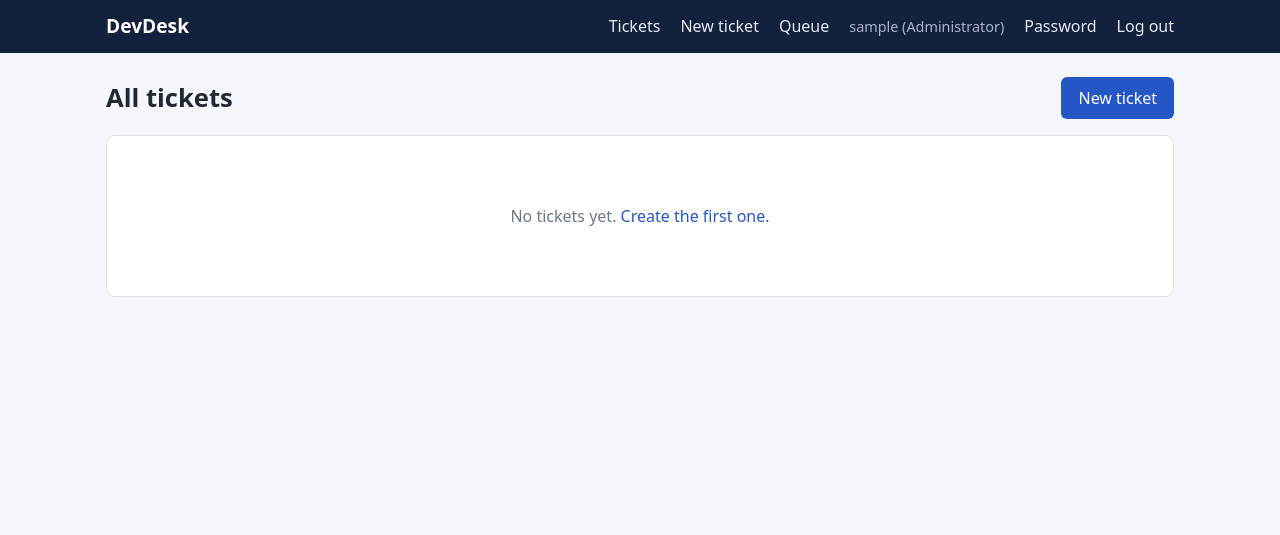
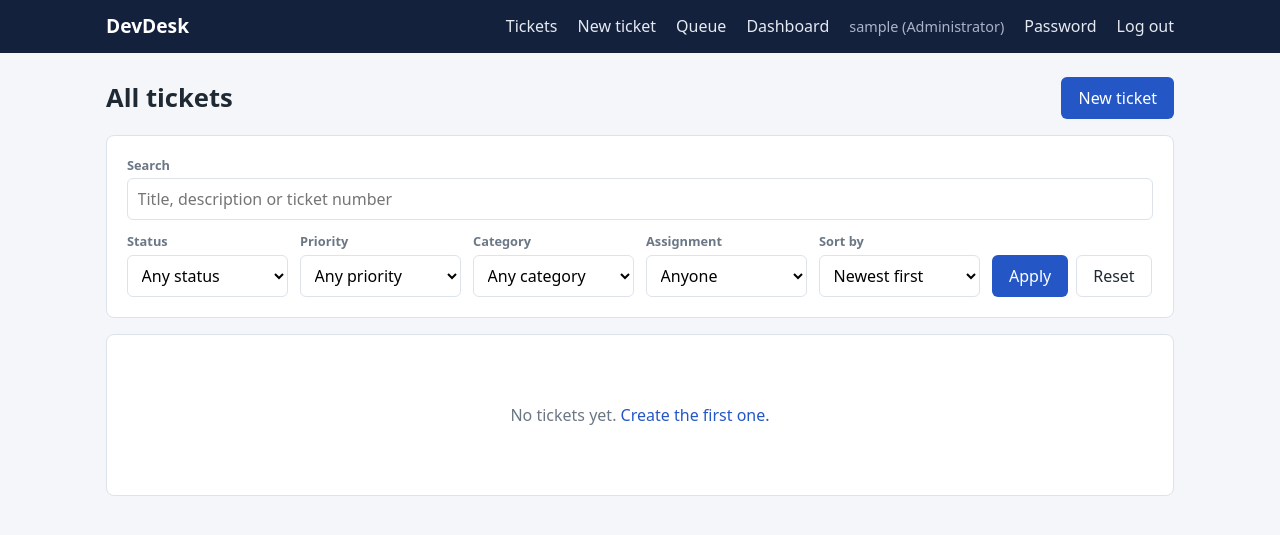
Before and after one commit to uday-bhatiya/Dev-Desk, a Django app: page /tickets/ in a window 1280 px wide. Shown: the top 535 px of the page. Run offline with Django 5.2, Linux system fonts and the light colour scheme; the visitor is signed in with stand-in values (Sample User, id 1); data comes from the database, SQL or seed files in the repository; data that the repository does not hold is empty.

Commit message:
add search, filters, pagination, dashboard metrics and bulk demo data

```diff
--- a/static/css/style.css
+++ b/static/css/style.css
@@ -152,3 +152,57 @@
 }
 .comment-form { border-top: 1px solid var(--border); margin-top: 1rem; padding-top: 1rem; }
 .checkbox { display: flex; align-items: center; gap: 0.5rem; margin-bottom: 0.75rem; }
+
+/* Filters and pagination */
+.filter-bar { margin-bottom: 1rem; }
+.filter-grid {
+  display: grid;
+  grid-template-columns: repeat(auto-fit, minmax(150px, 1fr));
+  gap: 0.75rem;
+  align-items: end;
+}
+.filter-search { grid-column: 1 / -1; }
+.filter-field label {
+  display: block; font-size: 0.8rem; font-weight: 600;
+  color: var(--muted); margin-bottom: 0.2rem;
+}
+.filter-field input, .filter-field select {
+  width: 100%; padding: 0.5rem 0.6rem; border: 1px solid var(--border);
+  border-radius: 6px; font: inherit; background: #fff;
+}
+.filter-actions { display: flex; gap: 0.5rem; }
+.result-summary { color: var(--muted); font-size: 0.9rem; margin: 0 0 0.75rem; }
+.pagination {
+  display: flex; justify-content: center; align-items: center;
+  gap: 1rem; margin-top: 1rem;
+}
+
+/* Dashboard */
+.kpi-grid {
+  display: grid; grid-template-columns: repeat(auto-fit, minmax(160px, 1fr));
+  gap: 1rem; margin-bottom: 1.25rem;
+}
+.kpi {
+  background: var(--surface); border: 1px solid var(--border);
+  border-radius: 8px; padding: 1rem;
+}
+.kpi-value { font-size: 1.7rem; font-weight: 700; line-height: 1.2; }
+.kpi-label { color: var(--muted); font-size: 0.85rem; }
+.kpi-alert .kpi-value { color: var(--danger); }
+.dash-grid {
+  display: grid; grid-template-columns: repeat(auto-fit, minmax(min(320px, 100%), 1fr));
+  gap: 1.25rem;
+}
+.dash-wide { grid-column: 1 / -1; }
+.bar-row {
+  display: grid; grid-template-columns: 90px 1fr 40px;
+  align-items: center; gap: 0.5rem; margin-bottom: 0.5rem;
+}
+.bar-track { background: #eef1f5; border-radius: 999px; height: 0.7rem; overflow: hidden; }
+.bar-fill { background: var(--primary); height: 100%; border-radius: 999px; }
+.bar-value { text-align: right; font-weight: 600; }
+.trend { display: flex; gap: 4px; }
+.trend-col { flex: 1; text-align: center; }
+.trend-bar-wrap { height: 110px; display: flex; align-items: flex-end; }
+.trend-bar { width: 100%; background: var(--primary); border-radius: 3px 3px 0 0; min-height: 2px; }
+.trend-label { font-size: 0.7rem; color: var(--muted); margin-top: 0.25rem; }
--- a/templates/base.html
+++ b/templates/base.html
@@ -16,6 +16,7 @@
         <a href="{% url 'ticket_create' %}">New ticket</a>
         {% if user.can_handle_tickets %}
           <a href="{% url 'ticket_queue' %}">Queue</a>
+          <a href="{% url 'dashboard' %}">Dashboard</a>
         {% endif %}
         <span class="nav-user">{{ user.username }} ({{ user.get_role_display }})</span>
         <a href="{% url 'password_change' %}">Password</a>
--- a/templates/tickets/ticket_list.html
+++ b/templates/tickets/ticket_list.html
@@ -8,9 +8,51 @@
     <a class="btn btn-primary" href="{% url 'ticket_create' %}">New ticket</a>
   </div>
 
+  <form method="get" class="card filter-bar">
+    <div class="filter-grid">
+      <div class="filter-field filter-search">
+        <label for="{{ form.q.id_for_label }}">Search</label>
+        {{ form.q }}
+      </div>
+      <div class="filter-field">
+        <label for="{{ form.status.id_for_label }}">Status</label>
+        {{ form.status }}
+      </div>
+      <div class="filter-field">
+        <label for="{{ form.priority.id_for_label }}">Priority</label>
+        {{ form.priority }}
+      </div>
+      <div class="filter-field">
+        <label for="{{ form.category.id_for_label }}">Category</label>
+        {{ form.category }}
+      </div>
+      {% if user.can_handle_tickets %}
+        <div class="filter-field">
+          <label for="{{ form.assignment.id_for_label }}">Assignment</label>
+          {{ form.assignment }}
+        </div>
+      {% endif %}
+      <div class="filter-field">
+        <label for="{{ form.sort.id_for_label }}">Sort by</label>
+        {{ form.sort }}
+      </div>
+      <div class="filter-actions">
+        <button type="submit" class="btn btn-primary">Apply</button>
+        <a class="btn btn-secondary" href="{% url 'ticket_list' %}">Reset</a>
+      </div>
+    </div>
+  </form>
+
   <div class="card">
-    {% if tickets %}
-      {% include "tickets/_ticket_table.html" with show_requester=user.can_handle_tickets %}
+    {% if page_obj.paginator.count %}
+      <p class="result-summary">
+        Showing {{ page_obj.start_index }} to {{ page_obj.end_index }}
+        of {{ page_obj.paginator.count }} ticket{{ page_obj.paginator.count|pluralize }}
+      </p>
+      {% include "tickets/_ticket_table.html" with tickets=page_obj show_requester=user.can_handle_tickets %}
+      {% include "tickets/_pagination.html" %}
+    {% elif filters_active %}
+      <p class="empty">No tickets match these filters. <a href="{% url 'ticket_list' %}">Clear filters</a></p>
     {% else %}
       <p class="empty">No tickets yet. <a href="{% url 'ticket_create' %}">Create the first one.</a></p>
     {% endif %}
--- /dev/null
+++ b/tickets/filters.py
@@ -0,0 +1,102 @@
+from django import forms
+from django.db.models import Case, IntegerField, Q, When
+
+from .models import Category, TicketPriority, TicketStatus
+
+ACTIVE_STATUSES = (TicketStatus.OPEN, TicketStatus.IN_PROGRESS)
+
+PRIORITY_RANK = Case(
+    When(priority=TicketPriority.URGENT, then=0),
+    When(priority=TicketPriority.HIGH, then=1),
+    When(priority=TicketPriority.MEDIUM, then=2),
+    default=3,
+    output_field=IntegerField(),
+)
+
+SORT_CHOICES = [
+    ("newest", "Newest first"),
+    ("oldest", "Oldest first"),
+    ("updated", "Recently updated"),
+    ("priority", "Highest priority"),
+]
+
+
+class TicketFilterForm(forms.Form):
+
+    q = forms.CharField(
+        required=False,
+        max_length=100,
+        label="Search",
+        widget=forms.TextInput(
+            attrs={"placeholder": "Title, description or ticket number"}
+        ),
+    )
+    status = forms.ChoiceField(
+        required=False,
+        label="Status",
+        choices=[("", "Any status"), *TicketStatus.choices],
+    )
+    priority = forms.ChoiceField(
+        required=False,
+        label="Priority",
+        choices=[("", "Any priority"), *TicketPriority.choices],
+    )
+    category = forms.ModelChoiceField(
+        required=False,
+        label="Category",
+        queryset=Category.objects.all(),
+        empty_label="Any category",
+    )
+    assignment = forms.ChoiceField(
+        required=False,
+        label="Assignment",
+        choices=[("", "Anyone"), ("me", "Assigned to me"), ("unassigned", "Unassigned")],
+    )
+    sort = forms.ChoiceField(required=False, label="Sort by", choices=SORT_CHOICES)
+
+    def __init__(self, *args, user, **kwargs):
+        super().__init__(*args, **kwargs)
+        if not user.can_handle_tickets:
+            del self.fields["assignment"]
+
+
+def _search(queryset, text, user):
+    for term in text.split()[:5]:
+        condition = Q(title__icontains=term) | Q(description__icontains=term)
+        digits = term.lstrip("#")
+        if digits.isascii() and digits.isdigit() and len(digits) <= 9:
+            condition |= Q(pk=int(digits))
+        if user.can_handle_tickets:
+            condition |= Q(requester__username__icontains=term)
+        queryset = queryset.filter(condition)
+    return queryset
+
+
+def apply_filters(queryset, user, data):
+    text = (data.get("q") or "").strip()
+    if text:
+        queryset = _search(queryset, text, user)
+    if data.get("status"):
+        queryset = queryset.filter(status=data["status"])
+    if data.get("priority"):
+        queryset = queryset.filter(priority=data["priority"])
+    if data.get("category"):
+        queryset = queryset.filter(category=data["category"])
+    assignment = data.get("assignment")
+    if assignment == "me":
+        queryset = queryset.filter(assignee=user)
+    elif assignment == "unassigned":
+        queryset = queryset.filter(assignee__isnull=True)
+    return queryset
+
+
+def apply_sort(queryset, key):
+    if key == "oldest":
+        return queryset.order_by("created_at", "id")
+    if key == "updated":
+        return queryset.order_by("-updated_at", "-id")
+    if key == "priority":
+        return queryset.annotate(priority_rank=PRIORITY_RANK).order_by(
+            "priority_rank", "-created_at", "-id"
+        )
+    return queryset.order_by("-created_at", "-id")
--- a/tickets/urls.py
+++ b/tickets/urls.py
@@ -12,4 +12,5 @@
     path("tickets/<int:pk>/status/", views.ticket_change_status, name="ticket_change_status"),
     path("tickets/<int:pk>/priority/", views.ticket_change_priority, name="ticket_change_priority"),
     path("tickets/<int:pk>/assign/", views.ticket_assign, name="ticket_assign"),
+    path("dashboard/", views.dashboard, name="dashboard"),
 ]
--- a/tickets/views.py
+++ b/tickets/views.py
@@ -1,13 +1,14 @@
 from django.contrib import messages
 from django.contrib.auth.decorators import login_required
 from django.core.exceptions import PermissionDenied
-from django.db.models import Case, IntegerField, When
+from django.core.paginator import Paginator
 from django.shortcuts import get_object_or_404, redirect, render
 from django.views.decorators.http import require_POST
 
 from accounts.decorators import agent_required
 
-from . import permissions, services
+from . import filters, permissions, services
+from .dashboard import build_dashboard
 from .forms import (
     CommentForm,
     TicketAssignForm,
@@ -15,15 +16,8 @@
     TicketPriorityForm,
     TicketStatusForm,
 )
-from .models import TicketPriority, TicketStatus
 
-PRIORITY_RANK = Case(
-    When(priority=TicketPriority.URGENT, then=0),
-    When(priority=TicketPriority.HIGH, then=1),
-    When(priority=TicketPriority.MEDIUM, then=2),
-    default=3,
-    output_field=IntegerField(),
-)
+PAGE_SIZE = 10
 
 
 def _get_ticket(request, pk):
@@ -42,26 +36,56 @@
 
 @login_required
 def ticket_list(request):
-    tickets = permissions.visible_tickets(request.user).select_related(
+    user = request.user
+
+    form = filters.TicketFilterForm(request.GET, user=user)
+    if form.is_valid():
+        data = form.cleaned_data
+    else:
+        data = {}
+        messages.warning(request, "Some filters were not valid and were ignored.")
+
+    tickets = permissions.visible_tickets(user).select_related(
         "category", "requester", "assignee"
     )
-    return render(request, "tickets/ticket_list.html", {"tickets": tickets})
+    tickets = filters.apply_filters(tickets, user, data)
+    tickets = filters.apply_sort(tickets, data.get("sort"))
+
+    page_obj = Paginator(tickets, PAGE_SIZE).get_page(request.GET.get("page"))
+
+    params = request.GET.copy()
+    params.pop("page", None)
+
+    context = {
+        "form": form,
+        "page_obj": page_obj,
+        "querystring": params.urlencode(),
+        "filters_active": any(
+            value for key, value in data.items() if key != "sort"
+        ),
+    }
+    return render(request, "tickets/ticket_list.html", context)
 
 
 @agent_required
 def ticket_queue(request):
     active = (
         permissions.visible_tickets(request.user)
-        .filter(status__in=[TicketStatus.OPEN, TicketStatus.IN_PROGRESS])
+        .filter(status__in=filters.ACTIVE_STATUSES)
         .select_related("category", "requester", "assignee")
-        .annotate(priority_rank=PRIORITY_RANK)
-        .order_by("priority_rank", "created_at")
+        .annotate(priority_rank=filters.PRIORITY_RANK)
+        .order_by("priority_rank", "created_at", "id")
     )
     context = {
         "mine": active.filter(assignee=request.user),
         "unassigned": active.filter(assignee__isnull=True),
     }
     return render(request, "tickets/ticket_queue.html", context)
+
+
+@agent_required
+def dashboard(request):
+    return render(request, "tickets/dashboard.html", build_dashboard(request.user))
 
 
 @login_required
@@ -115,7 +139,7 @@
     return render(request, "tickets/ticket_form.html", {"form": form})
 
 
-# --- POST-only actions
+# ----- POST-only actions
 
 @login_required
 @require_POST
```
Also changed, not shown: templates/tickets/_pagination.html (added, +11 -0 lines), templates/tickets/dashboard.html (added, +118 -0 lines), tickets/dashboard.py (added, +150 -0 lines), tickets/management/commands/seed_bulk.py (added, +122 -0 lines).
